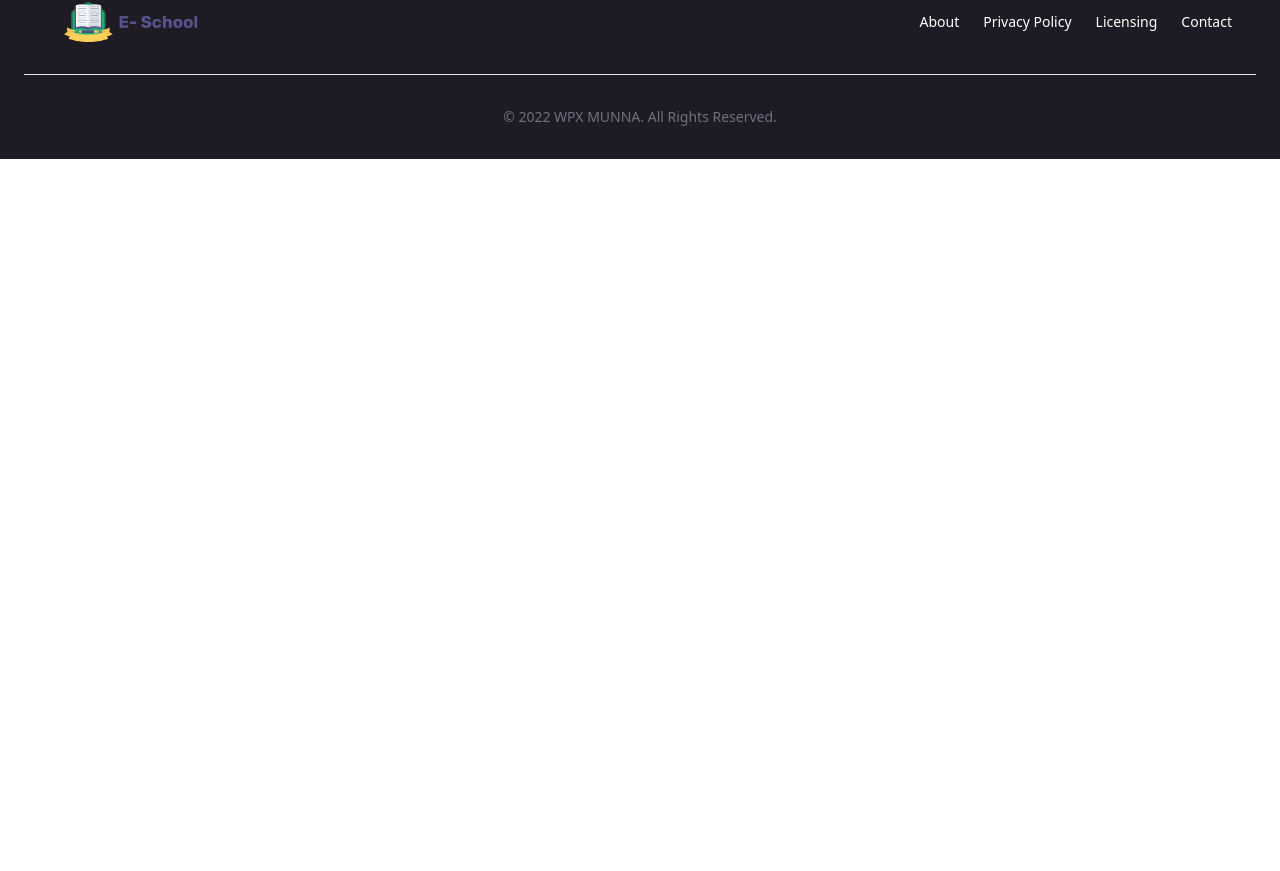
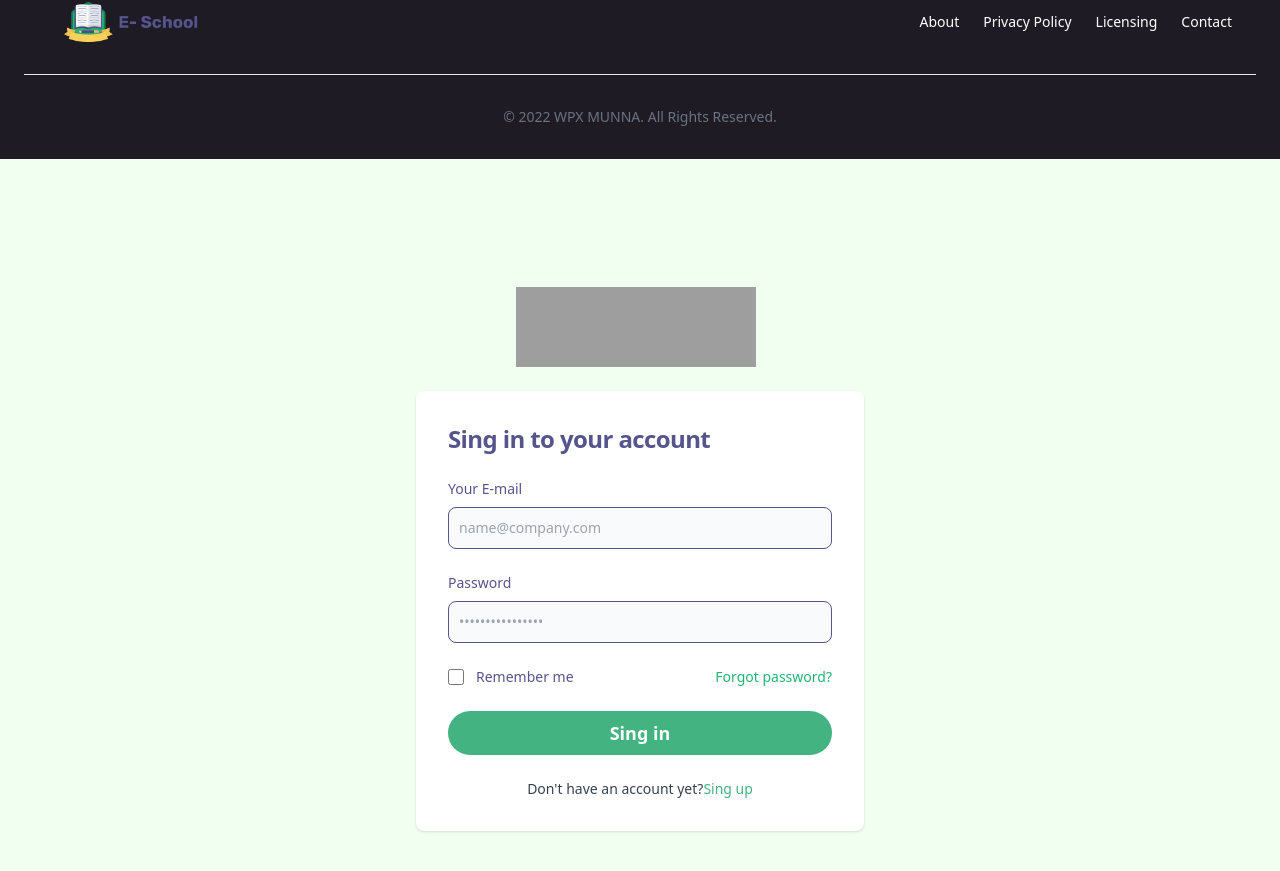
Before and after one commit to wpxmunna/eschool, a React (Create React App) app: page / in a window 1280 px wide. Shown: the part 2440-3311 px from the top of the page. Before the commit the page ends 2599 px from the top, so only its background shows below. Built offline with nearby package versions, Linux system fonts and the light colour scheme; grey boxes are pictures that could not be loaded.

Commit message:
sing in form demo

```diff
--- a/package.json
+++ b/package.json
@@ -1,5 +1,4 @@
 {
-  "homepage": "https//:wpxmunna.github.io/eschool",
   "name": "eschool",
   "version": "0.1.0",
   "private": true,
@@ -13,8 +12,6 @@
     "web-vitals": "^2.1.4"
   },
   "scripts": {
-    "predeploy": "npm run build",
-    "deploy": "gh-pages -d build",
     "start": "react-scripts start",
     "build": "react-scripts build",
     "test": "react-scripts test",
@@ -40,7 +37,6 @@
   },
   "devDependencies": {
     "autoprefixer": "^10.4.8",
-    "gh-pages": "^4.0.0",
     "postcss": "^8.4.16",
     "tailwindcss": "^3.1.8"
   }
--- a/src/App.js
+++ b/src/App.js
@@ -2,6 +2,7 @@ import './App.css';
 import Footer from './Component/Footer';
 import Home from './Component/Home/Home';
 import Navbar from './Component/Navbar';
+import SingIn from './Component/SingUpIn/SingIn';
 
 function App() {
   return (
@@ -9,6 +10,7 @@ function App() {
       <Navbar/>
       <Home/>
       <Footer/>
+      <SingIn/>
     </div>
   );
 }
--- /dev/null
+++ b/src/Component/SingUpIn/SingIn.jsx
@@ -0,0 +1,44 @@
+import React from 'react'
+import Logo from '/media/ibrahim/Skills/Web Devlopment/eschool/src/Component/logo.png'
+
+function SingIn() {
+  return (
+    <div className=' bg-[#F0FFF0]'>
+        <div className=' flex flex-col items-center justify-center px-6 py-8 mx-auto md:h-screen lg:py-0'>
+            <img src= {Logo} alt="" className=' w-60 h-20 mr-2 flex items-center mb-6' />
+            <div className=' w-full bg-white rounded-lg shadow dark:border md:mt-0 sm:max-w-md xl:p-0'>
+                <div className=' p-6 space-y-4 md:space-y-6 sm:p-8'>
+                    <h1 className=' text-xl font-bold leading-tight tracking-tight text-[#56548C] md:text-2xl text-start'>Sing in to your account</h1>
+                    <form action="#" className=' space-y-4 md:space-y-6'>
+                        <div>
+                            <label htmlFor="email" className=' block mb-2 text-sm font-medium text-[#56548C] text-start'>Your E-mail</label>
+                            <input type="email" name='email' id='email' className=' bg-gray-50 border border-[#56548C] text-[#56548C] sm:text-sm rounded-lg block w-full p-2.5 ' placeholder='name@company.com' />
+                        </div>
+                        <div>
+                            <label htmlFor="password" className=' block mb-2 text-sm font-medium text-[#56548C] text-start'>Password</label>
+                            <input type="password" name='password' id='password' className=' bg-gray-50 border border-[#56548C] text-[#56548C] sm:text-sm rounded-lg block w-full p-2.5 ' placeholder='••••••••••••••••' />
+                        </div>
+                        <div className=' flex items-center justify-between'>
+                            <div className=' flex items-start'>
+                                <div className=' flex items-center h-5'>
+                                    <input type="checkbox" id='remember' className=' w-4 h-4 border border-gray-300 rounded bg-gray-50 focus:ring-4 focus:ring-[#56548C]' />
+                                </div>
+                                <div className=' ml-3 text-sm'>
+                                    <label htmlFor="remember" className=' text-[#56548C]'>Remember me</label>
+                                </div>
+                            </div>
+                            <span className=' text-sm font-medium text-[#21B573] cursor-pointer hover:underline'>Forgot password?</span>
+                        </div>
+                        <button type='submit' className=' w-full text-white text-lg px-5 py-2 font-bold bg-[#43b481] rounded-full hover:bg-[#21B573]'>Sing in</button>
+                        <p className=' text-sm font-light text-gray-700'>Don't have an account yet?<span className=' cursor-pointer font-medium text-[#43B481] hover:underline'>Sing up</span></p>
+                    </form>
+
+                </div>
+            </div>
+        </div>
+
+    </div>
+  )
+}
+
+export default SingIn
```
